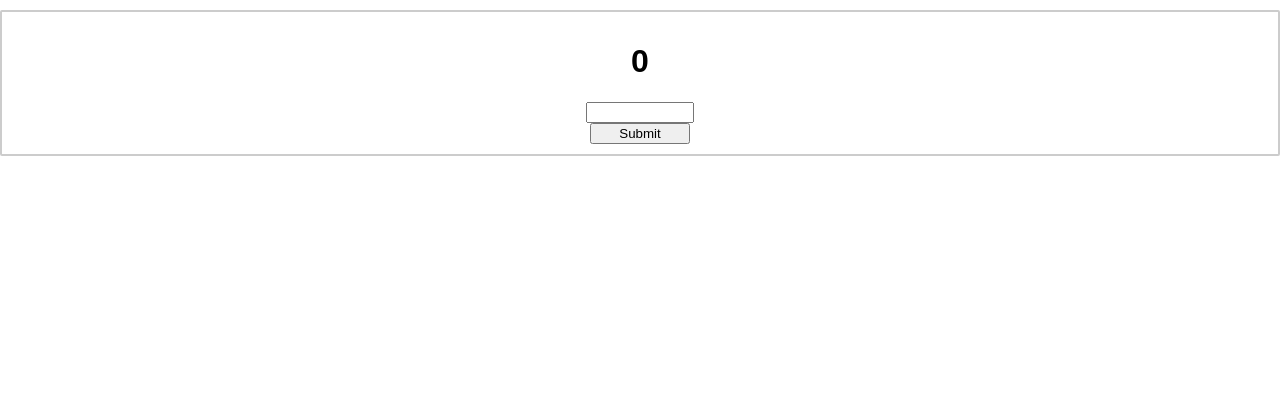
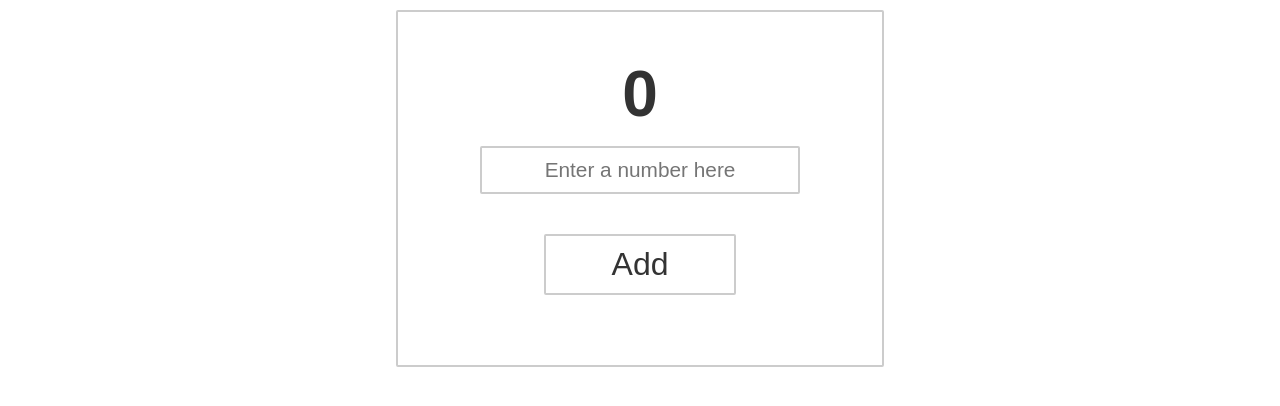
Before and after one commit to mYokha/react-introduction-app, a React (Create React App) app: page / in a window 1280 px wide. Shown: the top 406 px of the page. Built offline with nearby package versions, Linux system fonts and the light colour scheme.

Commit message:
bug fixes add styles

```diff
--- a/src/App.css
+++ b/src/App.css
@@ -1,38 +1,45 @@
 .App {
+  min-width: 300px;
+  width: 30vw;
+  max-width: 100vw;
+  margin: 10px;
   display: flex;
-  justify-content: center;
   flex-direction: column;
-  align-self: center;
-
-  margin: 10px auto;
-  padding: 10px;
-
   border: 2px solid #ccc;
   border-radius: 2px;
-
-  overflow: hidden;
+  padding: 50px;
+  align-items: center;
 }
 
 h1 {
-  text-align: center;
+  font-size: 4em;
+  line-height: 1em;
+  margin: 0;
 }
 
 form {
-  display: flex;
   flex-direction: column;
-  align-items: center;
 }
 
-input {
-  width: 100px;
+input{
+  margin: 20px;
+  padding: 10px 20px;
+  width: 25vw;
+  align-self: center;
+  border: 2px solid #ccc;
+  border-radius: 2px;
+  text-align: center;
+  font-size: 1.3em;
+  font-weight: 300;
 }
 
-.Input {
-  display: flex;
-  flex-direction: column;
-  justify-content: center;
-  align-items: center;
+input[type="Submit"] {
+  font-size: 2em;
+  width: 15vw;
+  background: #fff;
+  transition: 0.2s;
+}
 
-  display: flex;
-  align-self: center;
+input[type="Submit"]:hover {
+  background: #ccc;
 }
--- a/src/Input.js
+++ b/src/Input.js
@@ -12,8 +12,11 @@ export default class Input extends React.Component {
     // this.handleSubmit = this.handleSubmit.bind(this);
   }
 
+
+
   handleChange = event => {
   //  handleChange (event) {
+
     const value = event.target.value;
     console.log(value);
     if (/(^$|\d+$)/.test(value)) {
@@ -37,12 +40,12 @@ export default class Input extends React.Component {
           <label>
             <input
               type="text"
+              placeholder="Enter a number here"
               value={this.state.value}
               onChange={this.handleChange}
             />
           </label>
-          <input type="submit" value="Submit" />
-          {/* <button>Submit</button> */}
+          <input type="submit" value="Add" onClick={this.handleSubmit}/>
         </form>
       </div>
 
--- a/src/index.css
+++ b/src/index.css
@@ -1,5 +1,9 @@
-body {
+body, form, input {
   margin: 0;
   padding: 0;
-  font-family: sans-serif;
+  font-family: 'Arial', sans-serif;
+  color: #333;
+  box-sizing: border-box;
+  display: flex;
+  justify-content: center;
 }
```
Also changed, not shown: 1 other file (tests, documents, lock files or other folders).
